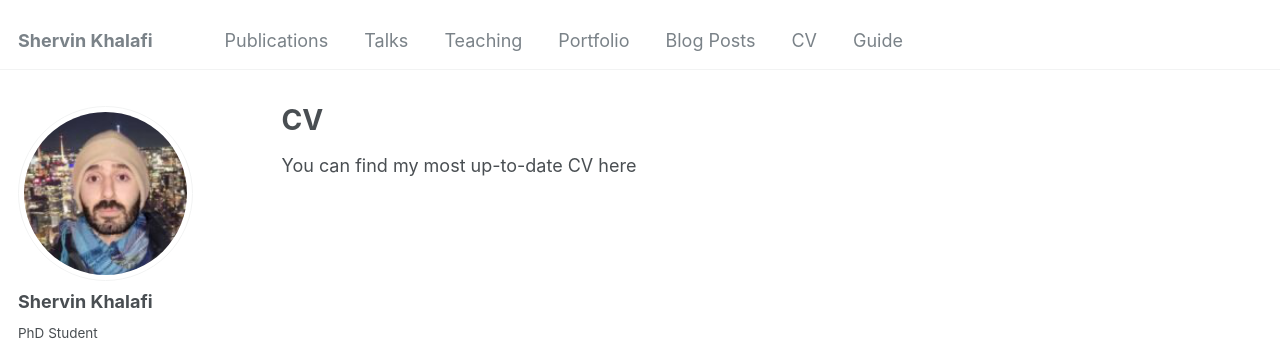
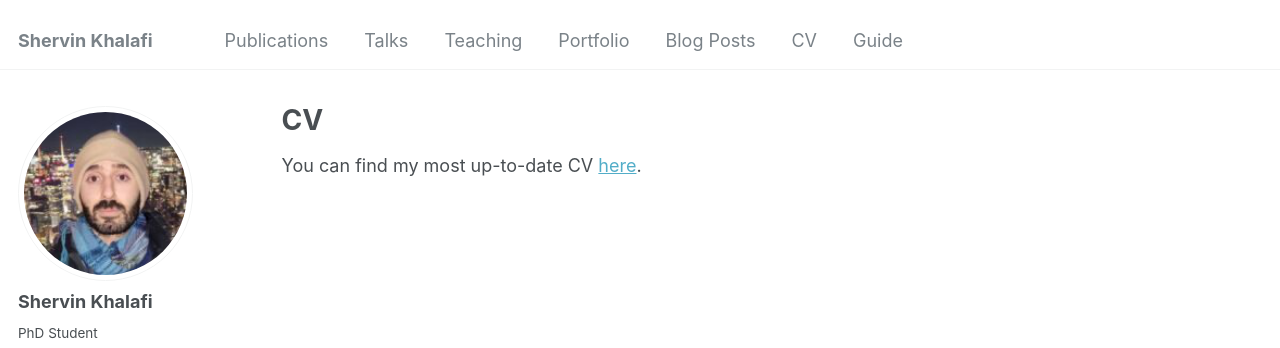
Before and after one commit to shervinkhal/shervinkhalafi.github.io, a Jekyll site: the page built from _pages/cv.md, in a window 1280 px wide. Shown: the top 348 px of the page. Built offline with Jekyll 4.4.1, drawn with Linux system fonts in a browser that asks for light colours; some web fonts are replaced.

Commit message:
Update cv.md

```diff
--- a/_pages/cv.md
+++ b/_pages/cv.md
@@ -8,4 +8,4 @@ redirect_from:
 ---
 
 {% include base_path %}
-You can find my most up-to-date CV here
+You can find my most up-to-date CV [here]().
```
